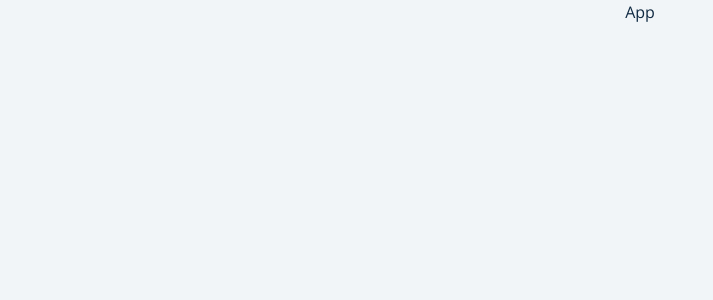
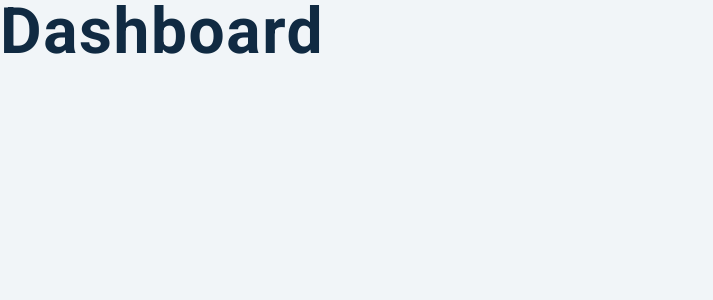
Before and after one commit to calvin-puram/Dev-Search, a React (Create React App) app: page / in a window 1280 px wide. Shown: the top 300 px of the page, without its empty margins (0-713 px from the left). Built offline with nearby package versions, Linux system fonts and the light colour scheme.

Commit message:
setup page routing

```diff
--- a/src/App.tsx
+++ b/src/App.tsx
@@ -1,8 +1,19 @@
 import React from "react";
-import "./App.css";
+import { Dashboard, Login, Error } from "./pages";
+import { BrowserRouter as Router, Switch, Route } from "react-router-dom";
 
 const App = () => {
-  return <div className='App'>App</div>;
+  return (
+    <div>
+      <Router>
+        <Switch>
+          <Route exact path='/' component={Dashboard} />
+          <Route path='/login' component={Login} />
+          <Route path='*' component={Error} />
+        </Switch>
+      </Router>
+    </div>
+  );
 };
 
 export default App;
--- a/src/pages/Error.tsx
+++ b/src/pages/Error.tsx
@@ -17,14 +17,15 @@ const Error = () => {
 const Wrapper = styled.section`
   min-height: 100vh;
   display: grid;
+  place-items: center;
+  background: var(--clr-primary-10);
   text-align: center;
-  background: var(--clr-primary-10);
   h1 {
     font-size: 10rem;
   }
   h3 {
+    color: var(--clr-grey-3);
     margin-bottom: 1.5rem;
-    color: var(--clr-grey-3);
   }
 `;
 
```
